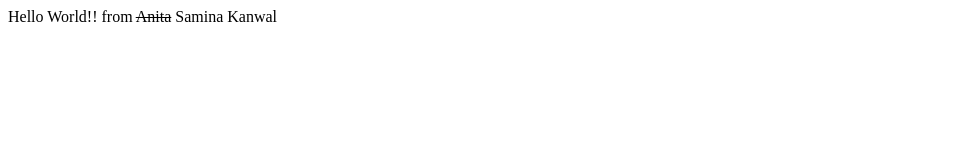
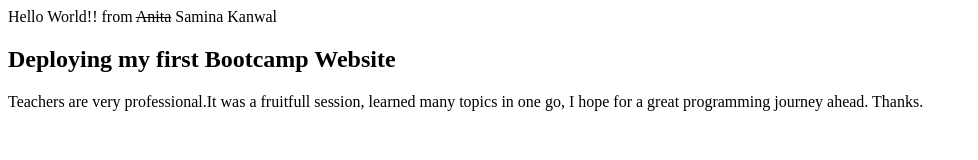
Before and after one commit to anitaaziz/Bootcamp-2020, a plain HTML site: page index.html in a window 1280 px wide. Shown: the whole page, without its empty margins (0-978 px from the left). Drawn offline with Linux system fonts and the light colour scheme.

Commit message:
Update index.html

```diff
--- a/index.html
+++ b/index.html
@@ -7,7 +7,16 @@
 </head>
 <body>
     <div>
+
         Hello World!! from <s>Anita</s> Samina Kanwal
+
+        <h2>Deploying my first Bootcamp Website</h2>
+        <p>
+            Teachers are very professional.It was a fruitfull session,
+            learned many topics in one go, I hope for a great programming journey ahead.
+            Thanks.
+        </p>
+
     </div>
 </body>
 </html>
```
